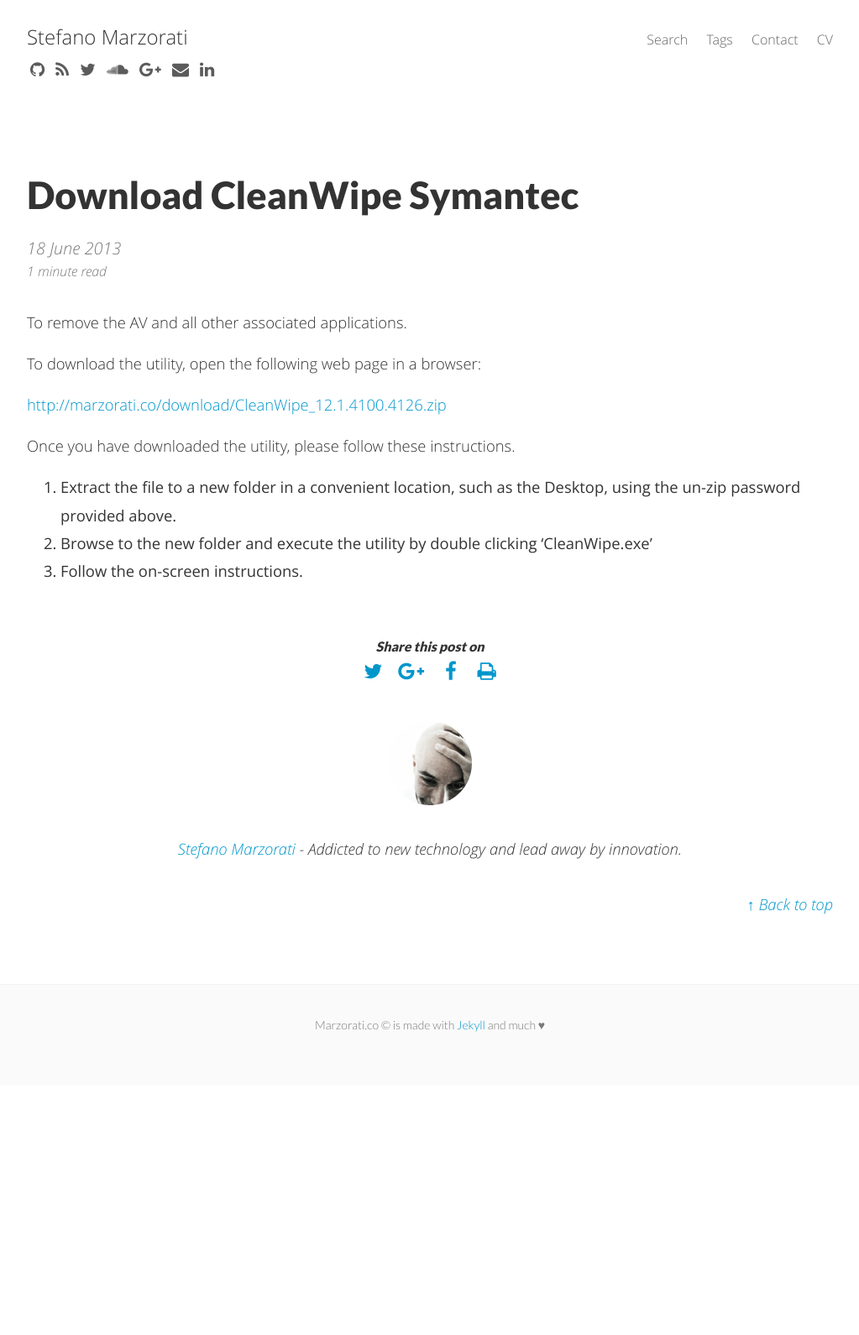
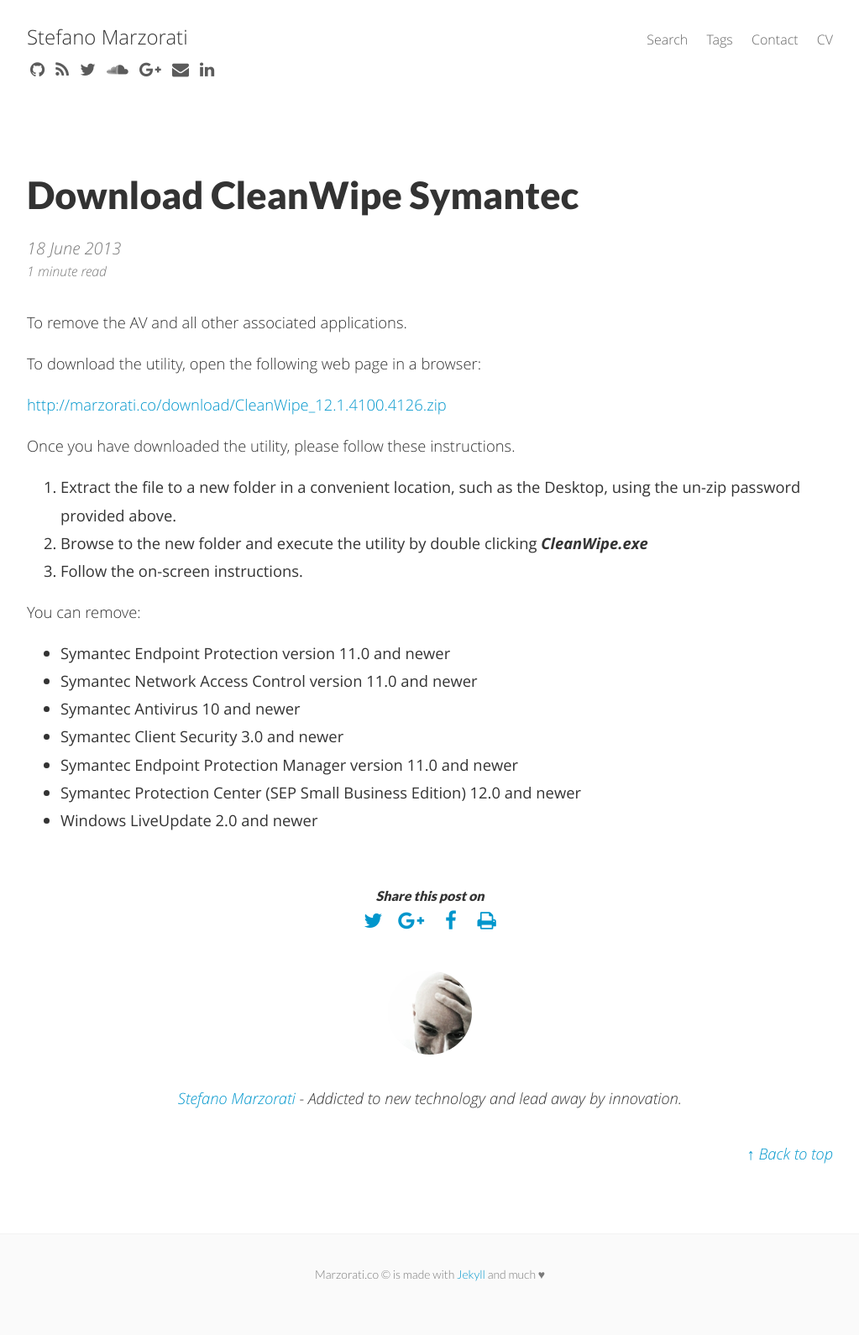
Before and after one commit to marste/Blog, a Jekyll site: the page built from _posts/2013-06-18-download-cleanwipe-symantec.md, in a window 1280 px wide. Shown: the whole page at 84% size, without its empty margins (128-1151 px from the left). Built offline with Jekyll 4.4.1, drawn with Linux system fonts in a browser that asks for light colours; nearby versions of some CDN libraries; before the commit the page ends 1293 px from its top, so only the background shows below that.

Commit message:
Added new post

```diff
--- a/_posts/2013-06-18-download-cleanwipe-symantec.md
+++ b/_posts/2013-06-18-download-cleanwipe-symantec.md
@@ -15,5 +15,15 @@
 Once you have downloaded the utility, please follow these instructions.
 
 1. Extract the file to a new folder in a convenient location, such as the Desktop, using the un-zip password provided above.
-2. Browse to the new folder and execute the utility by double clicking ‘CleanWipe.exe’
+2. Browse to the new folder and execute the utility by double clicking ***CleanWipe.exe***
 3. Follow the on-screen instructions.
+
+You can remove:
+
+* Symantec Endpoint Protection version 11.0 and newer
+* Symantec Network Access Control version 11.0 and newer
+* Symantec Antivirus 10 and newer
+* Symantec Client Security 3.0 and newer
+* Symantec Endpoint Protection Manager version 11.0 and newer
+* Symantec Protection Center (SEP Small Business Edition) 12.0 and newer
+* Windows LiveUpdate 2.0 and newer
```
